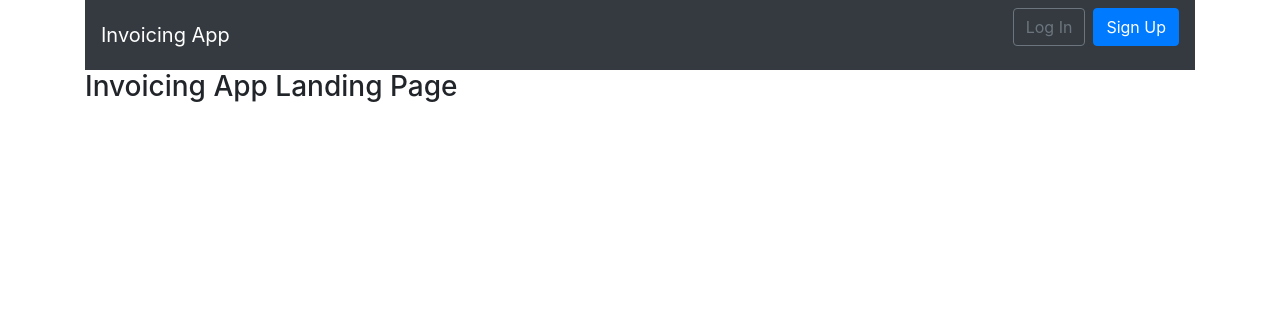
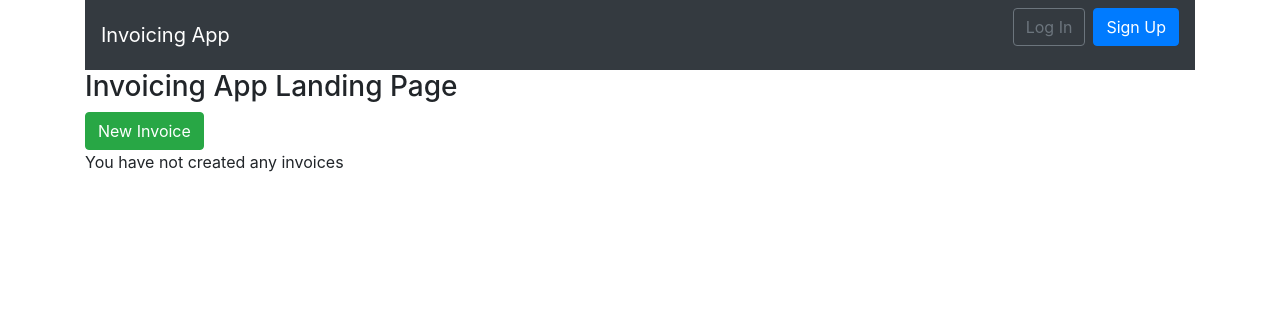
Before and after one commit to kaysiz/invoicing-app, a Django app: page / in a window 1280 px wide. Shown: the top 330 px of the page. Run offline with Django 3.2, Linux system fonts and the light colour scheme; some libraries are stand-ins or nearby versions.

Commit message:
Add Invoice cards to landing page

```diff
--- a/invoices/static/css/base.css
+++ b/invoices/static/css/base.css
@@ -5,3 +5,31 @@
 #new-invoice {
     margin-top: 5%;
 }
+
+.invoice-date-num{
+    margin:0 0 2% 0;
+    padding:0;
+}
+
+.card{
+    transistion: 0.2s;
+    cursor: pointer;
+}
+
+.card:hover{
+    transform: scale(1.025, 1.025);
+    -webkit-box-shadow: -1px 9px 40px -12px rgba(0,0,0,0.75);
+    -moz-box-shadow:  -1px 9px 40px -12px rgba(0,0,0,0.75);
+     box-shadow: -1px 9px 40px -12px rgba(0,0,0,0.75);
+
+}
+
+/*Disable link styling in invoice card*/
+.invoice-card a{
+    text-decoration: none;
+    color:inherit;
+}
+
+.invoice-card a:focus{
+    outline:none;
+}
--- a/templates/home.html
+++ b/templates/home.html
@@ -5,14 +5,69 @@
 
 {% block content %}
     <h3>Invoicing App Landing Page</h3>
-    {% comment %} {% if user.is_authenticated %}
-        <p>Hi {{ user.username }}</p>
-        <p><a href="{% url 'logout' %}">Logout</a></p>
-    {% else %}
-        <p>You are not logged in.</p>
+<a href="#" class="btn btn-success">New Invoice</a>
 
-        <a href="{% url 'login' %}">Login</a>
-        <a href="{% url 'signup' %}">Sign Up</a>
-    {% endif %} {% endcomment %}
+
+    <div class="invoices-container">
+        {% if object_list %}
+            <h4 class="mt-5 mb-4">Recent Invoice{{ invoices|pluralize }}</h4>
+            <div class="row mb-2">
+                {% for invoice in recent_invoices %}
+                    <div class="col-sm invoice-card text-center">
+                        <a href="{% url 'invoice-detail' invoice.pk %}">
+                            <div class="card">
+                                <h5 class="card-header">{{ invoice.client }}</h5>
+                                <div class="card-body">
+
+                                    <h5 class="card-title text-muted mb-2">Total</h5>
+
+                                    <p class="card-text">USD {{ invoice.invoice_total }}</p>
+                                    <p class="text-muted small invoice-date-num" >Invoice #{{ invoice.pk }}</p>
+                                    <p class="text-muted small invoice-date-num" >{{ invoice.create_date }}</p>
+                                    <a href="{% url 'invoice-detail' invoice.pk %}" class="btn btn-primary">Read more....</a>
+                                </div>
+                            </div>
+                        </a>
+                    </div>
+
+
+            {% endfor %}
+    </div>
+
+
+
+
+
+
+            <h4>All Invoices</h4>
+            <div class="invoices-list">
+                  <table class="table table-hover">
+                            <thead>
+                                <tr>
+                                    <th scope="col">Invoice</th>
+                                    <th scope="col">Client</th>
+                                    <th scope="col">Total</th>
+                                    <th scope="col">Date</th>
+                                </tr>
+                            </thead>
+                            <tbody>
+
+                                {% for invoice in invoices %}
+
+                                        <tr class="table-row table-row-clickable" data-href="{% url 'invoice-detail' invoice.pk %}">
+                                            <th scope="row"><a href="{% url 'invoice-detail' invoice.pk %}" class="stretched-link">#{{ forloop.counter }}</a></th>
+                                            <td>{{ invoice.client }}</td>
+                                            <td>{{ invoice.invoice_total }}</td>
+                                            <td> {{ invoice.create_date }} </td>
+                                        </tr>
+                                {% endfor %}
+                            </tbody>
+                        </table>
+
+            </div>
+        {% else %}
+            <p>You have not created any invoices</p>
+        {% endif %}
+    </div>
 
 {% endblock content %}
```
